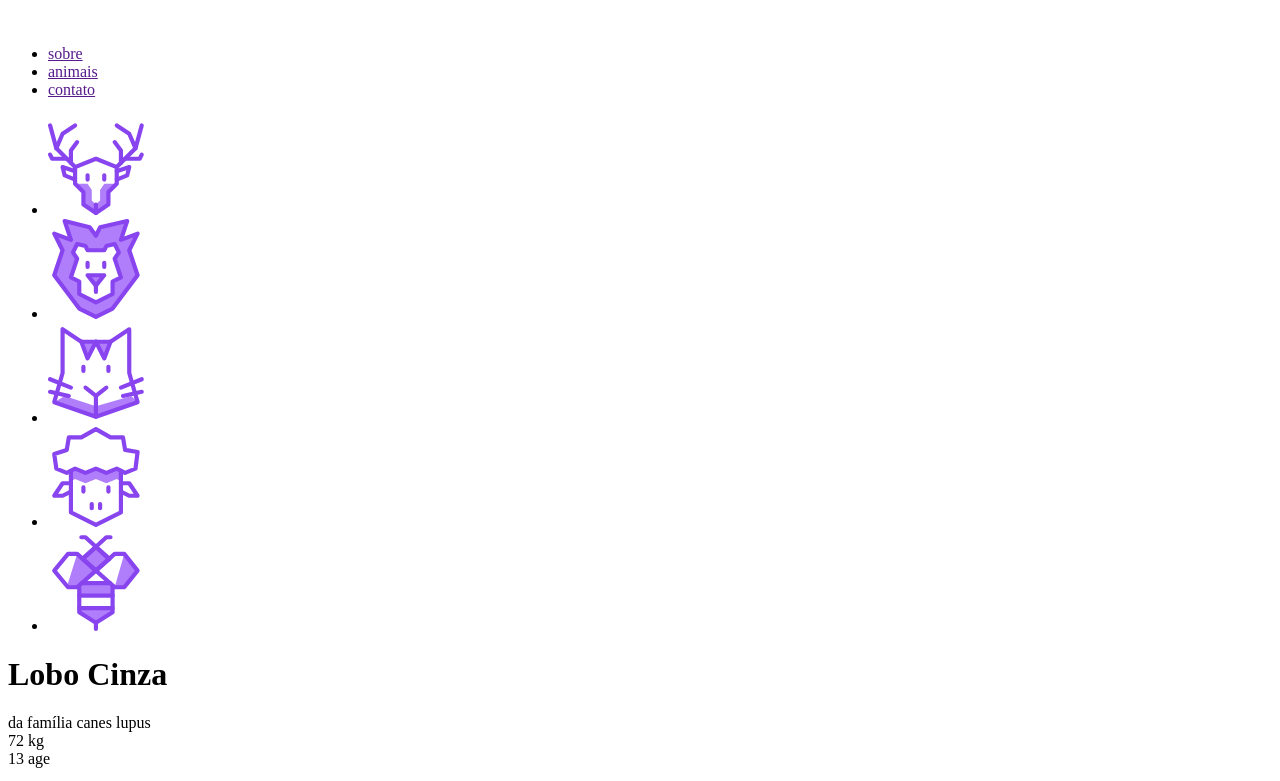
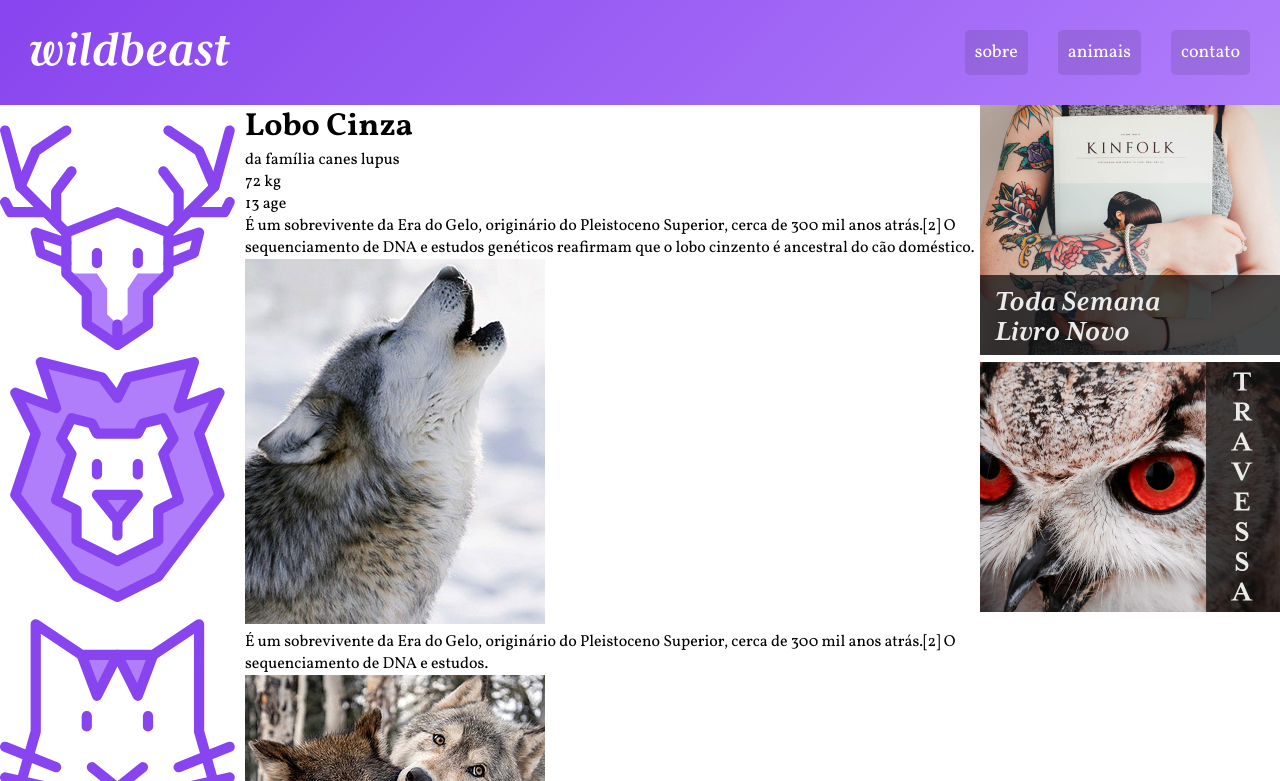
Before and after one commit to Sh4kaa/wildbeast, a plain HTML site: page index.html in a window 1280 px wide. Shown: the top 781 px of the page. Drawn offline with Linux system fonts and the light colour scheme.

Commit message:
estilizando header

```diff
--- a/css/style.css
+++ b/css/style.css
@@ -1,6 +1,84 @@
+body,
+p,
+h1,
+ul,
+li,
+blockquote {
+  padding: 0px;
+  margin: 0px;
+}
+
 body {
+  font-family: "Vollkorn", Georgia, sans-serif;
+}
+
+li {
+  list-style: none;
+}
+a {
+  text-decoration: none;
+}
+img {
+  max-width: 100%;
+}
+
+.estrutura {
+  display: grid;
+  grid-template-columns: minmax(160px, 1fr) 3fr 300px ;
+  grid-template-areas:
+  "header header header"
+  "sidenav content anuncios"
+  "footer footer footer";
+}
+
+.logo {
+  max-width: 200px;
+}
+.header {
+  grid-area: header;
+  background: linear-gradient(135deg, #8844ee, #b07dfb);
+  padding: 30px;
+  display: grid;
+  grid-template-columns: 1fr auto;
+  align-items: center;
+}
+.header nav ul {
+  display: flex;
+  flex-wrap: wrap;
 
 }
-img {
-  max-width: 100px;
+
+.header nav a {
+  display: block;
+  padding: 10px;
+  color: white;
+  font-size: 1.125em;
+  background: rgba(0, 0, 0, .1);
+  border-radius: 5px;
+  transition: 0.1s;
 }
+
+.header li + li {
+  margin-left: 30px;
+}
+
+
+.header nav a:hover {
+  background: rgba(0, 0, 0, .5);
+}
+
+.sidenav {
+  grid-area: sidenav;
+}
+
+.content {
+  grid-area: content;
+}
+
+.anuncios {
+  grid-area: anuncios;
+}
+
+.footer {
+  grid-area: footer;
+}
--- a/index.html
+++ b/index.html
@@ -8,6 +8,12 @@
       content="width=device-width, initial-scale=1.0, shrink-to-fit=no"
     />
     <title>WildBeast</title>
+    <link rel="preconnect" href="https://fonts.googleapis.com" />
+    <link rel="preconnect" href="https://fonts.gstatic.com" crossorigin />
+    <link
+      href="https://fonts.googleapis.com/css2?family=Vollkorn:ital,wght@0,400;0,700;1,400&display=swap"
+      rel="stylesheet"
+    />
     <link rel="stylesheet" href="css/style.css" />
   </head>
   <body>
```
